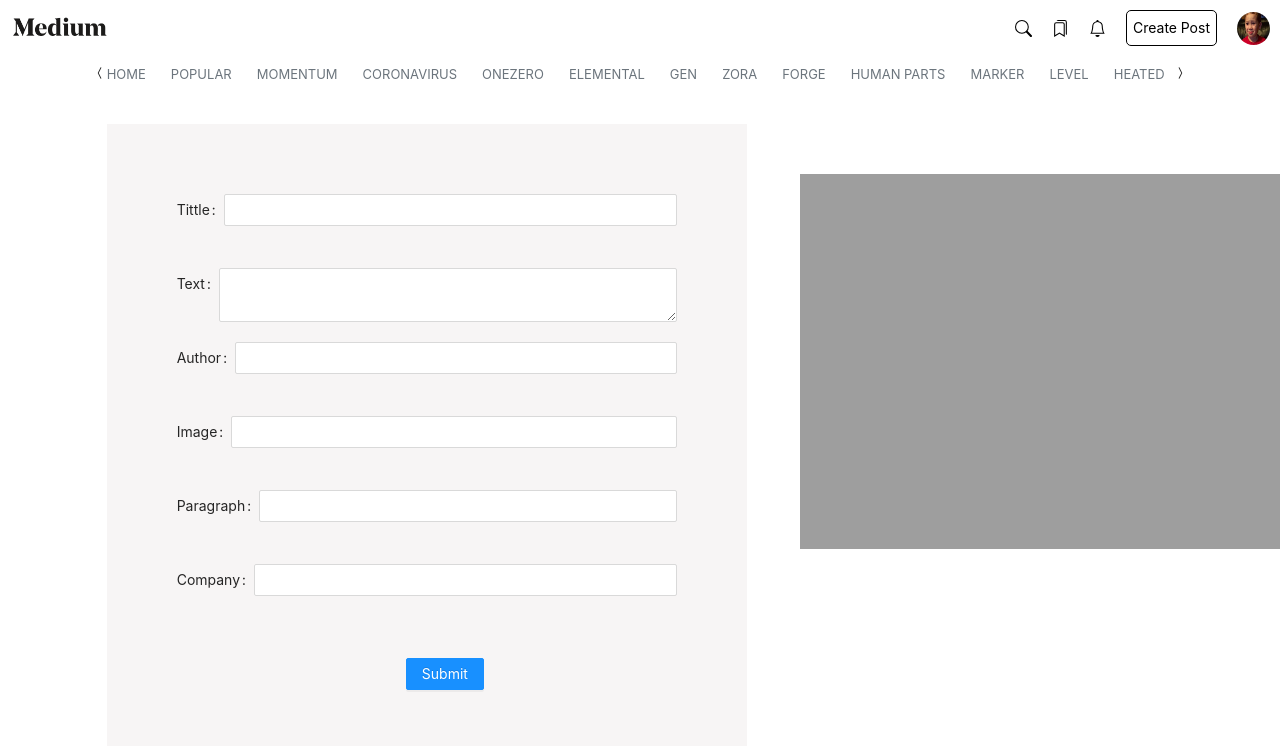
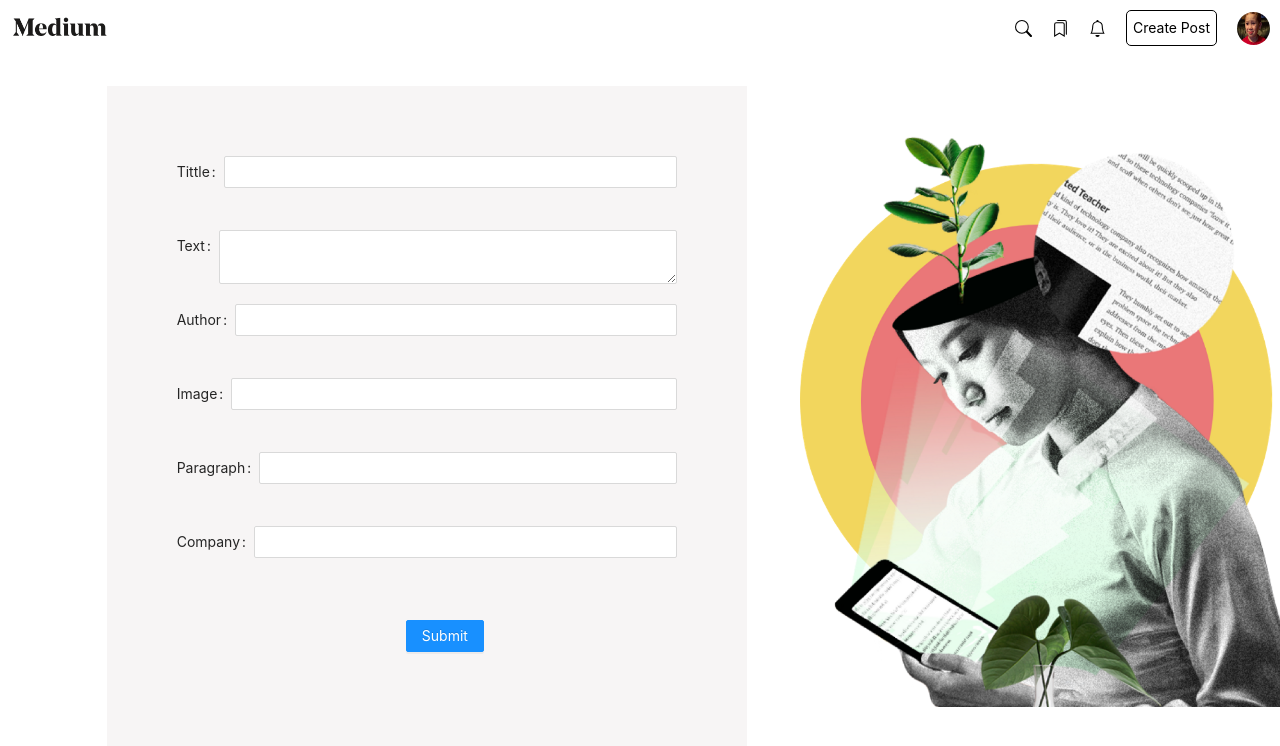
Before and after one commit to rorhedia/medium-react, a React (Create React App) app: page /post in a window 1280 px wide. Shown: the top 746 px of the page. Built offline with nearby package versions, Linux system fonts and the light colour scheme.

Commit message:
Se arregala el conditional rendering en la card de la izquiera sección recientes

```diff
--- a/src/App.js
+++ b/src/App.js
@@ -15,15 +15,18 @@ import Blog from "./screens/Blog";
 import CustomForm from "./screens/CustomForm/";
 
 function App() {
-  let dnone = "";
-  if (window.location.pathname != "/home" && window.location.pathname != "/") {
-    dnone = "d-none";
+  let isVisible = true;
+  if (
+    window.location.pathname !== "/home" &&
+    window.location.pathname !== "/"
+  ) {
+    isVisible = false;
   }
-  console.log(window.location.pathname);
+
   return (
     <>
       <CustomHeader />
-      <CustomNav className="dnone" />
+      {isVisible ? <CustomNav /> : null}
 
       <Router>
         <Switch>
@@ -31,7 +34,7 @@ function App() {
             <Home />
           </Route>
           <Route exact path="/home">
-            <h1>HOME</h1>
+            <Home />
           </Route>
           <Route path="/popular">
             <h1>POPULAR</h1>
@@ -73,9 +76,9 @@ function App() {
             <h1>MORE</h1>
           </Route>
           <Route path="/post">
-            <CustomForm></CustomForm>
+            <CustomForm />
           </Route>
-          <Route path="/blog">
+          <Route path="/blog/:id">
             <Blog />
           </Route>
         </Switch>
--- a/src/components/CustomCardL/index.js
+++ b/src/components/CustomCardL/index.js
@@ -1,15 +1,24 @@
 import React from "react";
 import "./CustomCardL.css";
 
-function CustomCardL(props) {
-  console.log("icbefubv", props, props.card);
-  const { urlimage, title, text, author, company, key } = props;
+function CustomCardL({
+  card: { urlimage, title, text, author, company, key },
+}) {
+  let urlRedirect = `/blog/${key}`;
+  //window.location.pathname.split('/')[2]
+
   return (
     <div className="containerL">
-      <img src={urlimage} className="imageCL" />
+      <a href={urlRedirect}>
+        <img src={urlimage} alt={key} className="imageCL" />
+      </a>
       <div className="TextccmL">
-        <h3 className="TituloCardL">{title}</h3>
-        <p className="FechaCardLt">{text}</p>
+        <a href={urlRedirect}>
+          <h3 className="TituloCardL">{title}</h3>
+        </a>
+        <a href={urlRedirect}>
+          <p className="FechaCardLt">{text}</p>
+        </a>
         <p className="AutorCardL">
           {author} in {company}
         </p>
--- a/src/screens/CustomForm/index.js
+++ b/src/screens/CustomForm/index.js
@@ -1,6 +1,6 @@
 import React from "react";
 import "./CustomForm.css";
-import { Form, Input, InputNumber, Button } from "antd";
+import { Form, Input, Button } from "antd";
 import { Row, Col } from "antd";
 
 function CustomForm() {
@@ -13,6 +13,10 @@ function CustomForm() {
       body: JSON.stringify(data),
     }).then((response) => console.log(response));
   };
+
+  const { REACT_APP_URL_IMAGES } = process.env;
+  let photo = `${REACT_APP_URL_IMAGES}/Fondo-from.png`;
+
   return (
     <Row className="containerForm">
       <Col className="formD" span={10} push={2} xs={24} sm={24} md={12} lg={12}>
@@ -52,10 +56,7 @@ function CustomForm() {
         </Form>
       </Col>
       <Col span={14} push={3} xs={24} sm={24} md={12} lg={12}>
-        <img
-          className="imagenFrom"
-          src="http://127.0.0.1:5503/images/1_90cu6c0u4ZL8H8ic1woZDw@2x.png"
-        ></img>
+        <img className="imagenFrom" src={photo} alt="img-form" />
       </Col>
     </Row>
   );
--- a/src/screens/Home/index.js
+++ b/src/screens/Home/index.js
@@ -1,14 +1,15 @@
 import React, { useState, useEffect } from "react";
 
 import "./home.css";
+
+// Ant Design
+import { Row, Col } from "antd";
 
 import CustomCard from "../../components/CustomCard";
 import CustomCardR from "../../components/CustomCardR";
 import CustomCardL from "../../components/CustomCardL";
 import CustomCardI from "../../components/CustomCardI";
 import CustomCardList from "../../components/CustomCardList";
-// Ant Design
-import { Row, Col } from "antd";
 
 function Home() {
   const [posts, setPost] = useState([]);
@@ -25,13 +26,13 @@ function Home() {
         setPost(usersArr);
       });
   }, []);
+
   return (
     <header className="App-header">
-      {console.log(posts, posts[1])}
       <br></br>
       <Row className="containerCardTT">
         <Col className="containerCRT" xs={24} sm={24} md={12} lg={9}>
-          {posts ? <CustomCardL card={posts[0]} /> : null}
+          {posts.length ? <CustomCardL card={posts[0]} /> : null}
         </Col>
         <Col className="containerCMT" xs={24} sm={24} md={12} lg={7}>
           <CustomCard />
```
Also changed, not shown: src/components/CustomCard/index.js.
